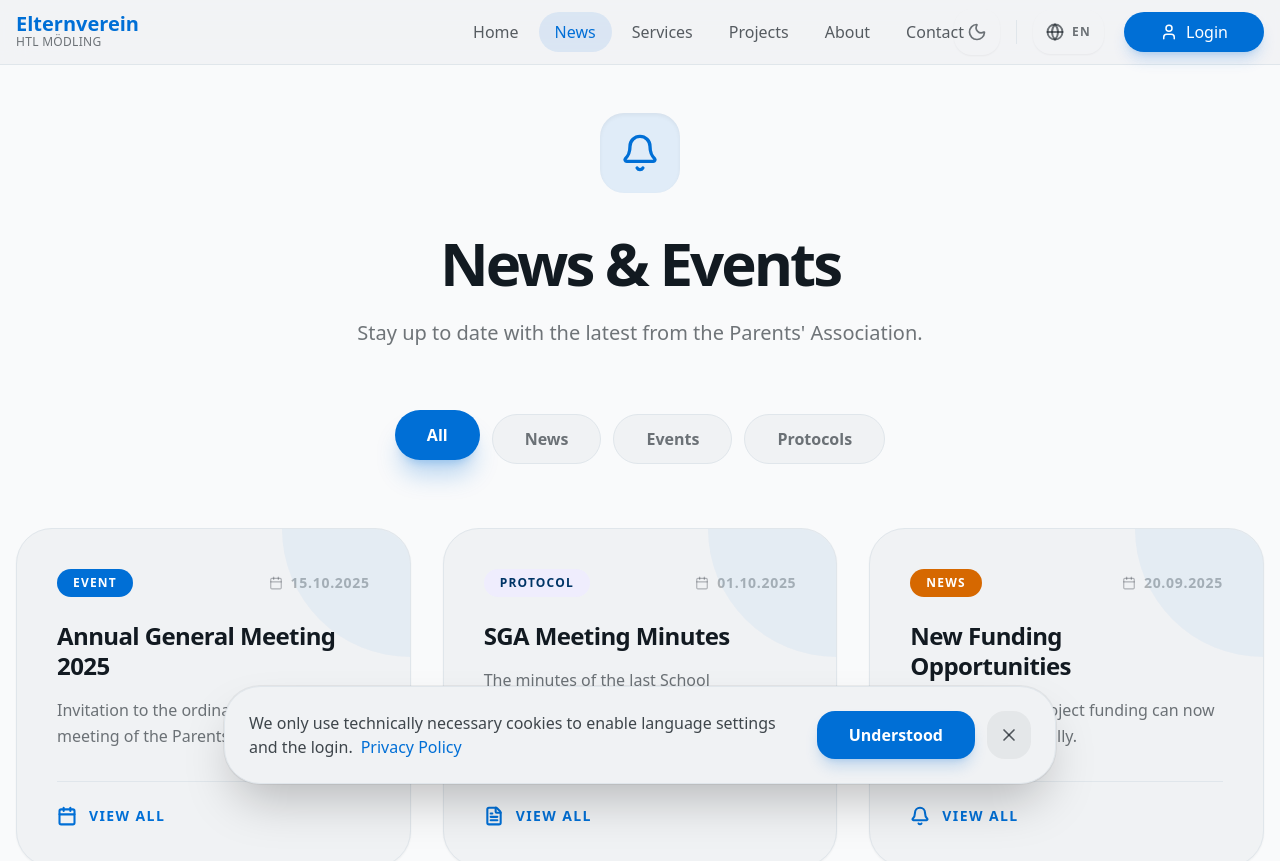
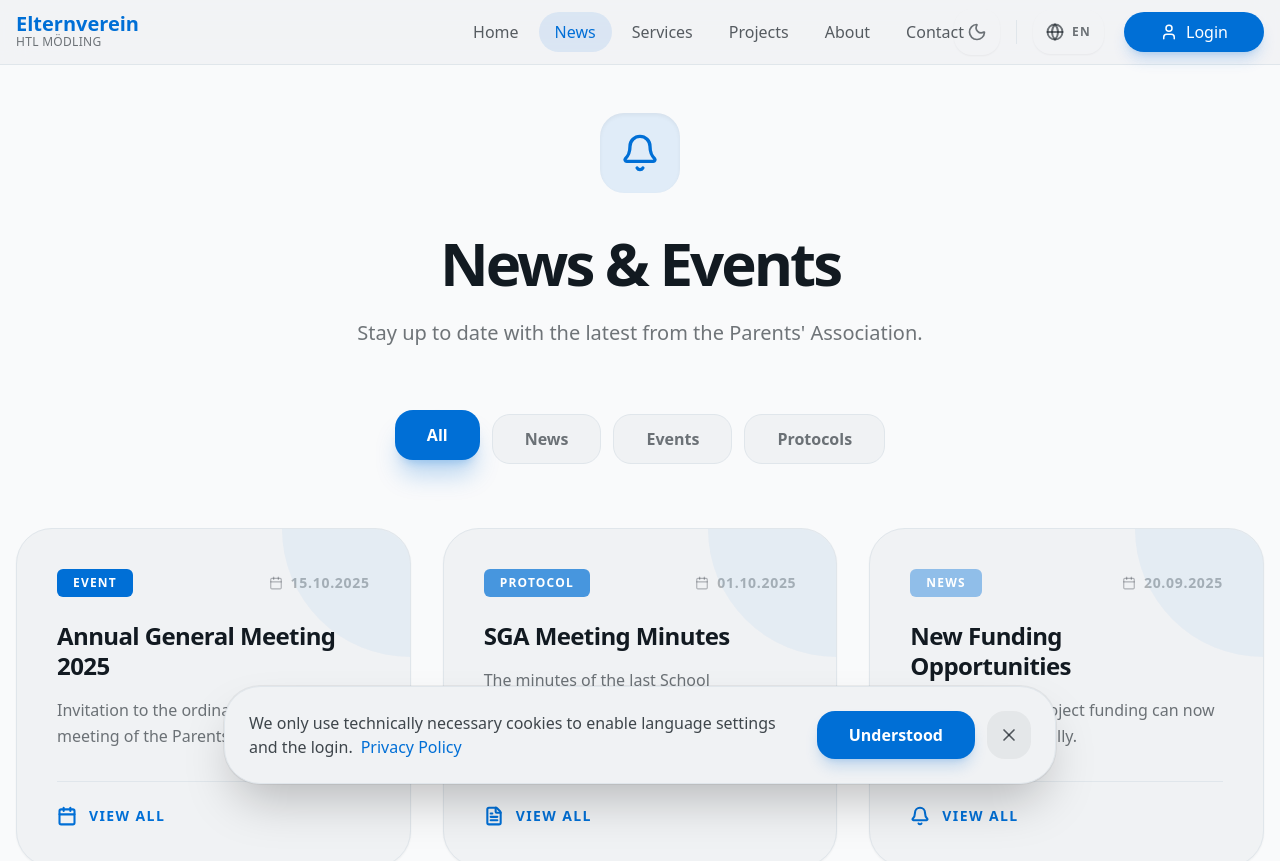
Before and after one commit to patsche387421/elternverein-htl, a React (Vite) app: page /news in a window 1280 px wide. Shown: the top 861 px of the page. Built offline with nearby package versions, Linux system fonts and the light colour scheme.

Commit message:
Final Premium Design: HSL-Colors, Dynamic Radius, SEO & i18n Fixes

```diff
--- a/src/components/DesignPreview.tsx
+++ b/src/components/DesignPreview.tsx
@@ -40,12 +40,18 @@ const computeThemeVars = (hex: string, radiusRem: number): Record<string, string
     const rgb = hexToRgb(hex);
     const hsl = rgbToHsl(rgb.r, rgb.g, rgb.b);
     const luma = (0.299 * rgb.r + 0.587 * rgb.g + 0.114 * rgb.b) / 255;
+    const fgValue = luma > 0.55 ? '0 0% 0%' : '0 0% 100%';
 
     return {
         '--primary': `${hsl.h} ${hsl.s}% ${hsl.l}%`,
-        '--primary-foreground': luma > 0.55 ? '0 0% 0%' : '0 0% 100%',
+        '--primary-foreground': fgValue,
         '--primary-light': `${hsl.h} ${hsl.s}% ${Math.min(96, hsl.l + 45)}%`,
         '--primary-dark': `${hsl.h} ${hsl.s}% ${Math.max(20, hsl.l - 10)}%`,
+        // Harmonische Ableitungen
+        '--secondary': `${hsl.h} ${Math.round(hsl.s * 0.6)}% ${hsl.l}%`,
+        '--secondary-foreground': fgValue,
+        '--accent': `${(hsl.h + 30) % 360} ${hsl.s}% ${hsl.l}%`,
+        '--accent-foreground': fgValue,
         '--radius': `${radiusRem}rem`,
     };
 };
--- a/src/index.css
+++ b/src/index.css
@@ -24,6 +24,13 @@
   button {
     @apply transition-all duration-200 active:scale-[0.98];
   }
+
+  /* Global Keyboard Focus Ring – Accessible & Themed */
+  a:focus-visible,
+  button:focus-visible,
+  [role="button"]:focus-visible {
+    @apply outline-none ring-2 ring-primary ring-offset-2 ring-offset-background;
+  }
 }
 
 @layer components {
--- a/src/pages/Home.tsx
+++ b/src/pages/Home.tsx
@@ -11,28 +11,28 @@ const Home = () => {
             title: t('about.mission'),
             desc: t('about.missionDesc'),
             icon: Users,
-            className: "md:col-span-8 md:row-span-2 bg-primary/5 border-primary/20",
+            className: "md:col-span-8 md:row-span-2 bg-primary/5 border-primary/20 h-full",
             link: "/about"
         },
         {
             title: t('services.support'),
             desc: t('services.desc'),
             icon: Heart,
-            className: "md:col-span-4 bg-secondary/5 border-secondary/20",
+            className: "md:col-span-4 bg-primary/5 border-primary/20 h-full",
             link: "/services"
         },
         {
             title: t('projects.title'),
             desc: t('projects.desc'),
             icon: Activity,
-            className: "md:col-span-4 bg-accent/5 border-accent/20",
+            className: "md:col-span-4 bg-primary/5 border-primary/20 h-full",
             link: "/projects"
         },
         {
             title: t('costs.membership'),
             desc: t('costs.details'),
             icon: CheckCircle2,
-            className: "md:col-span-12 bg-background border-border",
+            className: "md:col-span-12 bg-primary/5 border-primary/20 h-full",
             link: "/contact"
         }
     ];
@@ -43,29 +43,29 @@ const Home = () => {
             title: t('news.items.festival.title'),
             date: "15.10.2026",
             desc: t('news.items.festival.desc'),
-            image: "bg-primary/5"
+            image: "bg-primary/10"
         },
         {
             type: 'protocol',
             title: t('news.items.jhv.title'),
             date: "22.09.2025",
             desc: t('news.items.jhv.desc'),
-            image: "bg-secondary/5"
+            image: "bg-primary/7"
         },
         {
             type: 'news',
             title: t('news.items.mentalHealth.title'),
             date: "10.03.2025",
             desc: t('news.items.mentalHealth.desc'),
-            image: "bg-accent/5"
+            image: "bg-primary/5"
         }
     ];
 
     const getTypeColor = (type: string) => {
         switch (type) {
             case 'event': return 'bg-primary text-primary-foreground';
-            case 'protocol': return 'bg-secondary text-secondary-foreground';
-            default: return 'bg-accent text-accent-foreground';
+            case 'protocol': return 'bg-primary/70 text-primary-foreground';
+            default: return 'bg-primary/40 text-primary-foreground';
         }
     };
 
@@ -82,7 +82,7 @@ const Home = () => {
                                 min-h-svh flex flex-col items-center justify-center">
 
                 {/* BACKGROUND LAYER: Image */}
-                <div className="absolute inset-0 z-0">
+                <div className="absolute inset-0 z-0 bg-primary/5">
                     <img
                         src="/hero-bg.jpg"
                         alt="HTL Mödling Hauptgebäude"
@@ -121,13 +121,15 @@ const Home = () => {
                         <div className="flex flex-col sm:flex-row gap-6 justify-center pt-8">
                             <Link to="/contact"
                                 className="inline-flex items-center justify-center px-6 py-3 sm:px-10 sm:py-5 bg-primary text-primary-foreground
-                                           rounded-2xl font-black uppercase tracking-widest text-base sm:text-lg hover:scale-105 active:scale-95 transition-all shadow-2xl shadow-primary/40">
+                                           rounded-2xl font-black uppercase tracking-widest text-base sm:text-lg hover:scale-105 active:scale-95 transition-all shadow-2xl shadow-primary/40
+                                           focus-visible:ring-2 focus-visible:ring-primary focus-visible:ring-offset-2 focus-visible:ring-offset-background focus-visible:outline-none">
                                 {t('home.getInvolved')}
                             </Link>
                             <Link to="/about"
                                 className="inline-flex items-center justify-center px-6 py-3 sm:px-10 sm:py-5 rounded-2xl font-black uppercase tracking-widest text-base sm:text-lg
                                            bg-surface/50 backdrop-blur-md text-foreground border border-border
-                                           hover:bg-surface transition-all shadow-xl">
+                                           hover:bg-surface transition-all shadow-xl
+                                           focus-visible:ring-2 focus-visible:ring-primary focus-visible:ring-offset-2 focus-visible:ring-offset-background focus-visible:outline-none">
                                 {t('home.learnMore')}
                             </Link>
                         </div>
@@ -148,7 +150,7 @@ const Home = () => {
                     <p className="text-foreground/60 text-lg md:text-xl max-w-2xl mx-auto font-medium text-balance">{t('home.servicesSub', 'Innovation trifft Gemeinschaft – Entdecken Sie unsere Vorteile.')}</p>
                 </div>
 
-                <div className="grid grid-cols-1 md:grid-cols-12 gap-8 max-w-7xl mx-auto">
+                <div className="grid grid-cols-1 md:grid-cols-12 auto-rows-fr gap-8 max-w-7xl mx-auto">
                     {benefits.map((benefit, i) => (
                         <Link
                             key={i}
@@ -193,7 +195,7 @@ const Home = () => {
                             <div className={`rounded-3xl aspect-[4/3] mb-6 overflow-hidden relative shadow-inner ${item.image}`}>
                                 <div className="absolute inset-0 bg-black/5 group-hover:opacity-0 transition-opacity" />
                                 <div className="absolute top-5 left-5 z-10">
-                                    <span className={`inline-flex items-center px-4 py-1.5 rounded-full text-xs font-bold uppercase tracking-wider ${getTypeColor(item.type)}`}>
+                                    <span className={`inline-flex items-center px-4 py-1.5 rounded-md text-xs font-bold uppercase tracking-wider ${getTypeColor(item.type)}`}>
                                         {t(`home.tags.${item.type}`)}
                                     </span>
                                 </div>
--- a/src/pages/News.tsx
+++ b/src/pages/News.tsx
@@ -47,8 +47,8 @@ const News = () => {
     const getTypeColor = (type: string) => {
         switch (type) {
             case 'event': return 'bg-primary text-primary-foreground';
-            case 'protocol': return 'bg-secondary text-secondary-foreground';
-            default: return 'bg-accent text-accent-foreground';
+            case 'protocol': return 'bg-primary/70 text-primary-foreground';
+            default: return 'bg-primary/40 text-primary-foreground';
         }
     };
 
@@ -81,9 +81,11 @@ const News = () => {
                         <button
                             key={cat}
                             onClick={() => setSelectedCategory(cat)}
-                            className={`px-8 py-3 rounded-full font-bold transition-all duration-300 transform hover:scale-105 ${selectedCategory === cat
-                                ? 'bg-primary text-white shadow-xl shadow-primary/25 -translate-y-1'
-                                : 'bg-surface border border-border text-foreground/60 hover:border-primary/40 hover:text-primary'
+                            className={`px-8 py-3 rounded-xl font-bold transition-all duration-300 transform hover:scale-105
+                                focus-visible:ring-2 focus-visible:ring-primary focus-visible:ring-offset-2 focus-visible:ring-offset-background focus-visible:outline-none
+                                ${selectedCategory === cat
+                                    ? 'bg-primary text-primary-foreground shadow-xl shadow-primary/25 -translate-y-1'
+                                    : 'bg-surface border border-border text-foreground/60 hover:border-primary/40 hover:text-primary'
                                 }`}
                         >
                             {t(`news.filters.${cat}`)}
@@ -97,7 +99,7 @@ const News = () => {
                             {/* Subtle background glow on hover */}
                             <div className="absolute top-0 right-0 w-32 h-32 bg-primary/5 rounded-bl-[100%] transition-all group-hover:bg-primary/10" />
                             <div className="flex justify-between items-center mb-6">
-                                <span className={`px-4 py-1.5 rounded-full text-xs font-bold uppercase tracking-widest ${getTypeColor(item.type)}`}>
+                                <span className={`px-4 py-1.5 rounded-md text-xs font-bold uppercase tracking-widest ${getTypeColor(item.type)}`}>
                                     {t(`home.tags.${item.type}`)}
                                 </span>
                                 <div className="flex items-center gap-2 text-sm text-foreground/30 font-bold uppercase tracking-wider">
--- a/src/pages/Services.tsx
+++ b/src/pages/Services.tsx
@@ -11,8 +11,8 @@ const Services = () => {
             icon: Heart,
             title: t('services.support'),
             desc: t('services.supportDesc'),
-            color: 'text-destructive',
-            bg: 'bg-destructive/10',
+            color: 'text-primary',
+            bg: 'bg-primary/10',
             features: t('services.supportPoints', { returnObjects: true }) as string[]
         },
         {
@@ -29,8 +29,8 @@ const Services = () => {
             icon: GraduationCap,
             title: t('services.courses'),
             desc: t('services.coursesDesc'),
-            color: 'text-secondary',
-            bg: 'bg-secondary/10',
+            color: 'text-primary',
+            bg: 'bg-primary/10',
             features: t('services.coursesPoints', { returnObjects: true }) as string[]
         }
     ];
@@ -78,7 +78,8 @@ const Services = () => {
                                 ))}
                             </ul>
 
-                            <button className="w-full py-5 rounded-2xl border-2 border-border font-black uppercase tracking-widest hover:bg-primary hover:border-primary hover:text-primary-foreground transition-all duration-300 text-foreground/40 group-hover:text-foreground/80 transform active:scale-95">
+                            <button className="w-full py-5 rounded-2xl border-2 border-border font-black uppercase tracking-widest hover:bg-primary hover:border-primary hover:text-primary-foreground transition-all duration-300 text-foreground/40 group-hover:text-foreground/80 transform active:scale-95
+                                focus-visible:ring-2 focus-visible:ring-primary focus-visible:ring-offset-2 focus-visible:ring-offset-background focus-visible:outline-none">
                                 {t('services.learnMore')}
                             </button>
                         </article>
```
Also changed, not shown: .agent/skills/dynamic-design/SKILL.md.
